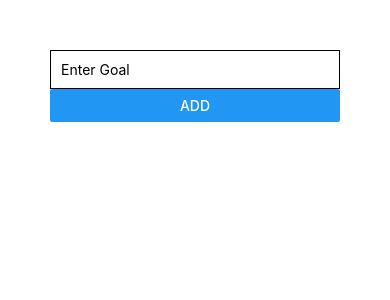
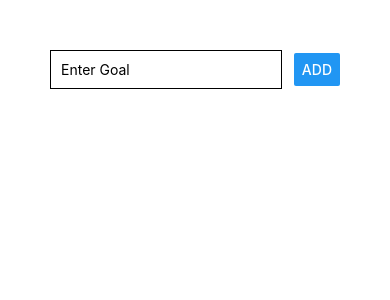
Before and after one commit to Xearta/goals-app, a React Native app: screen / in a window 390 px wide. Shown: the top 300 px of the page. Built offline with nearby package versions, Linux system fonts and the light colour scheme.

Commit message:
Changed the styles to a stylesheet

```diff
--- a/App.js
+++ b/App.js
@@ -3,12 +3,9 @@
 
 export default function App() {
   return (
-    <View style={{ padding: 50 }}>
-      <View>
-        <TextInput
-          placeholder='Enter Goal'
-          style={{ borderColor: 'Black', borderWidth: 1, padding: 10 }}
-        />
+    <View style={styles.container}>
+      <View style={styles.inputContainer}>
+        <TextInput placeholder='Enter Goal' style={styles.input} />
         <Button title='ADD' />
       </View>
       <View></View>
@@ -18,9 +15,17 @@
 
 const styles = StyleSheet.create({
   container: {
-    flex: 1,
-    backgroundColor: '#fff',
+    padding: 50,
+  },
+  inputContainer: {
+    flexDirection: 'row',
+    justifyContent: 'space-between',
     alignItems: 'center',
-    justifyContent: 'center',
+  },
+  input: {
+    width: '80%',
+    borderColor: 'black',
+    borderWidth: 1,
+    padding: 10,
   },
 });
```
